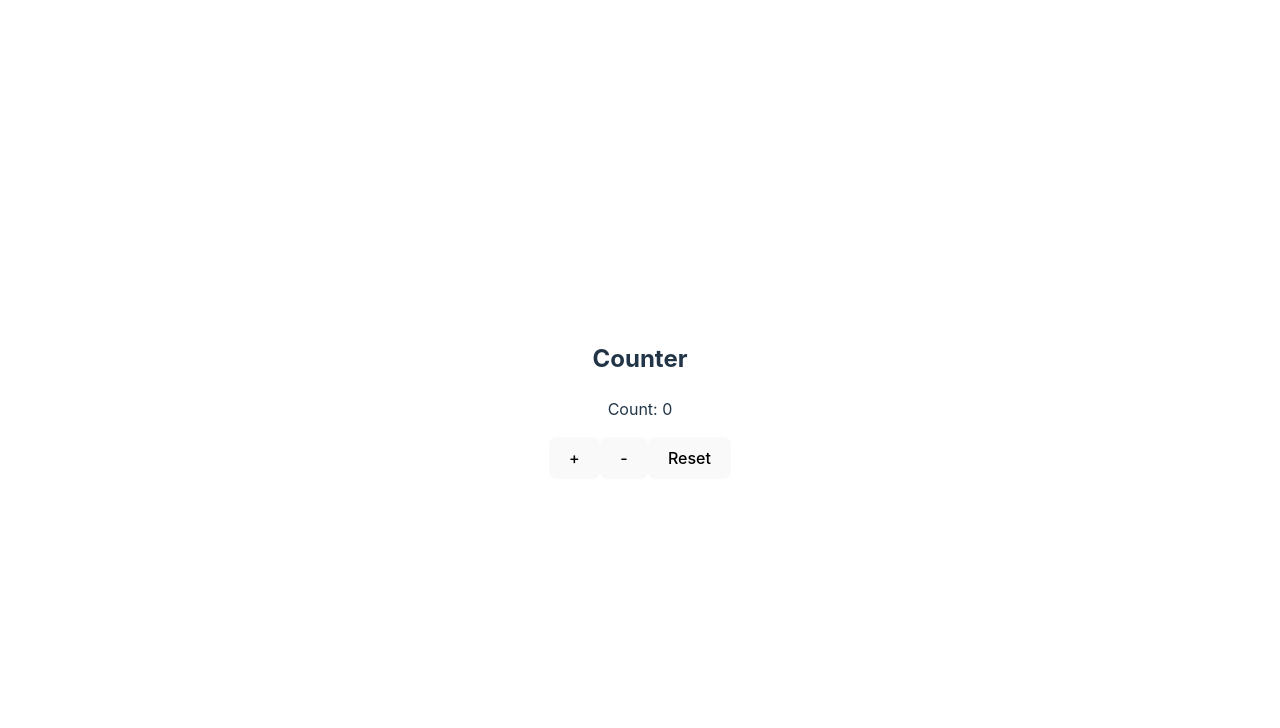
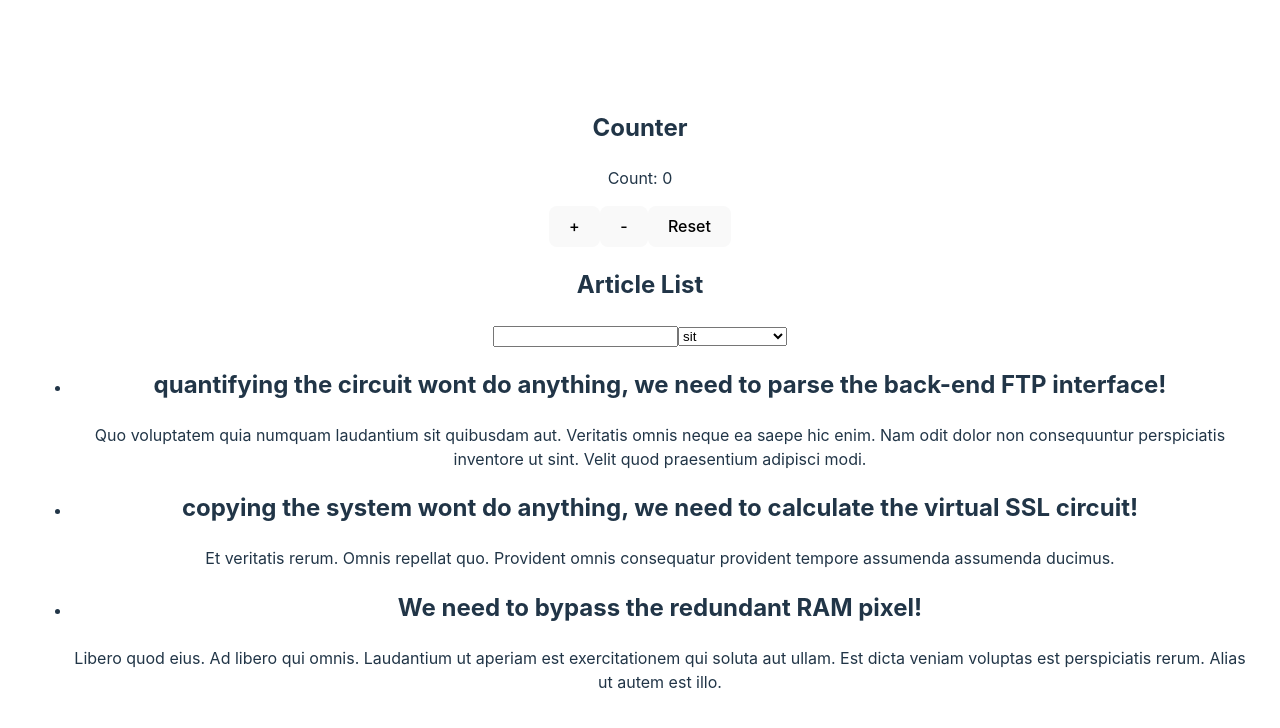
Before and after one commit to Inna-B10/REACT-2025, a React (Vite) app: page / in a window 1280 px wide. Shown: the top 728 px of the page. Built offline with nearby package versions, Linux system fonts and the light colour scheme.

Commit message:
include list in app

```diff
--- a/src/App.jsx
+++ b/src/App.jsx
@@ -1,5 +1,6 @@
 import './App.css'
 import { Counter } from './components/Counter/Counter'
+import { List } from './components/List/List'
 
 function App() {
   return (
@@ -8,6 +9,11 @@ function App() {
         <h2>Counter</h2>
         <Counter />
       </section>
+
+      <section>
+        <h2>Article List</h2>
+        <List />
+      </section>
       </div>
   )
 }
```
